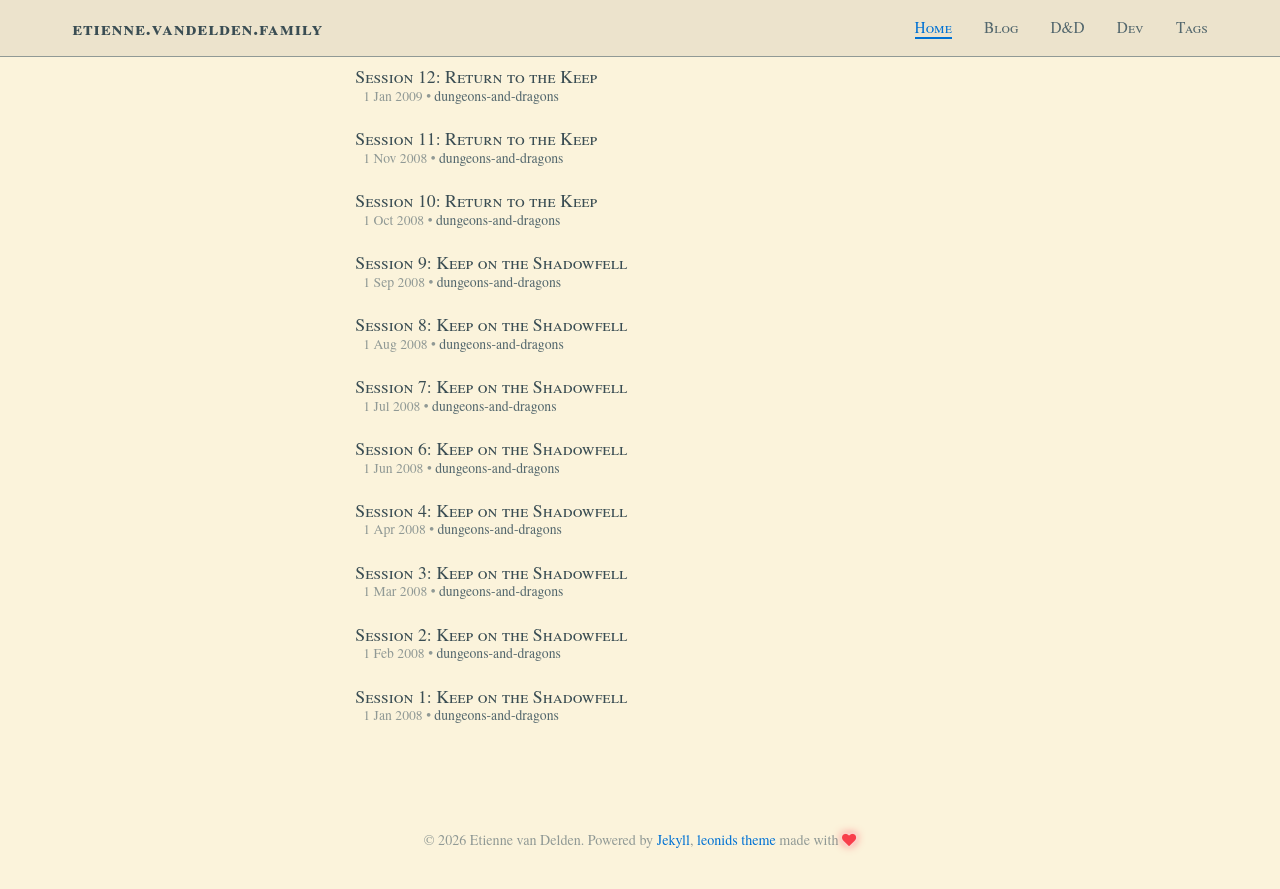
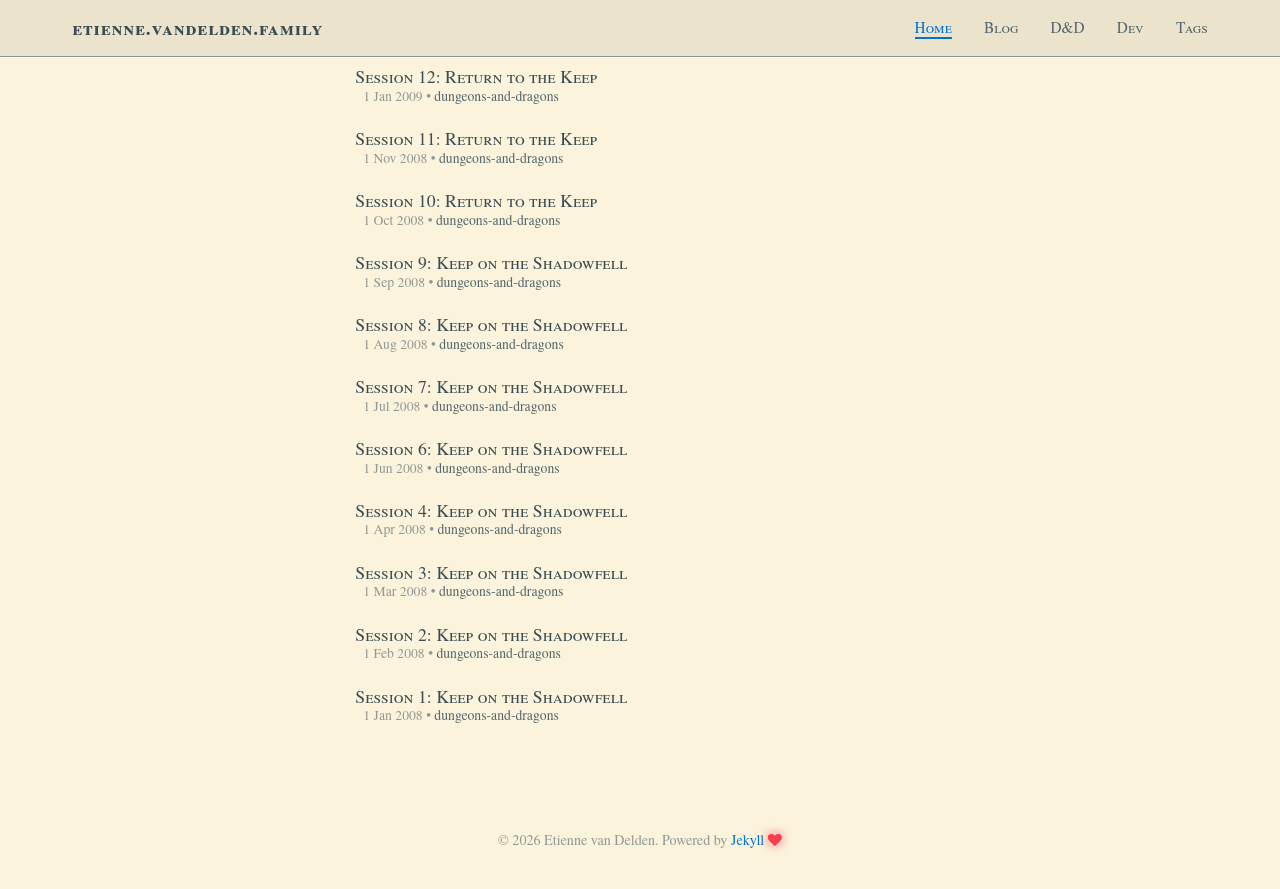
Before and after one commit to eirvandelden/eirvandelden.github.io, a Jekyll site: the page built from index.html, in a window 1280 px wide and 900 px high, scrolled down 5560 px. Shown: the top 889 px of the window. Built offline with Jekyll 4.4.1, drawn with Linux system fonts in a browser that asks for light colours; some web fonts are replaced.

Commit message:
chore: remove leonids theme attribution from footer
Co-Authored-By: Claude Sonnet 4.6 <noreply@anthropic.com>

```diff
--- a/_includes/footer.html
+++ b/_includes/footer.html
@@ -1,3 +1,3 @@
 <footer>
-  &copy; {{ site.time | date: '%Y' }} {{ site.owner.name }}. Powered by <a href="http://jekyllrb.com/">Jekyll</a>, <a href="http://github.com/renyuanz/leonids/">leonids theme</a> made with <i class="fa fa-heart heart-icon"></i>
+  &copy; {{ site.time | date: '%Y' }} {{ site.owner.name }}. Powered by <a href="http://jekyllrb.com/">Jekyll</a> <i class="fa fa-heart heart-icon"></i>
 </footer>
```
